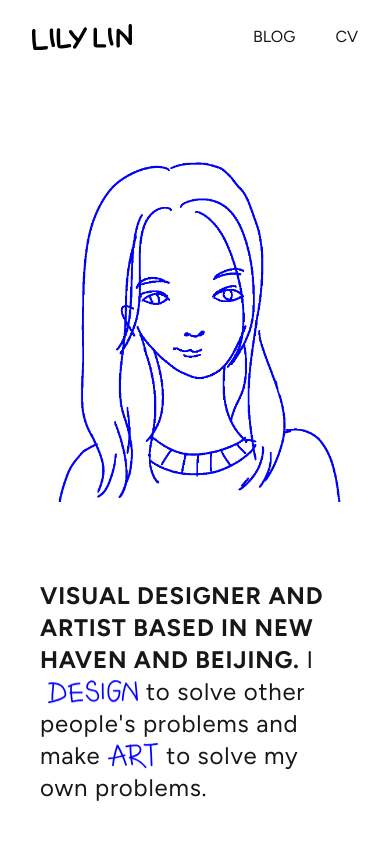
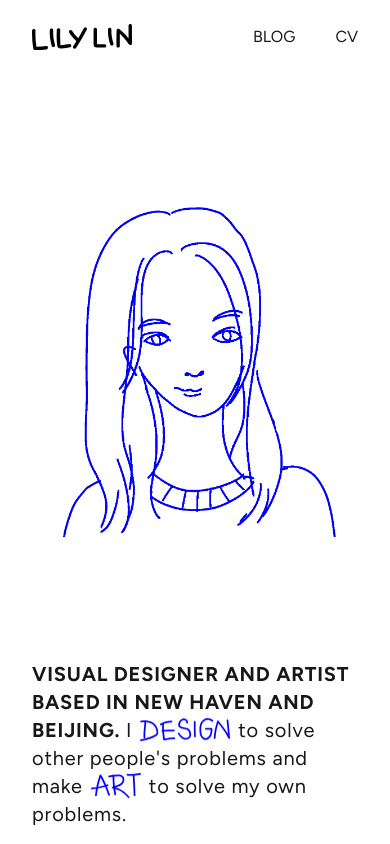
Before and after one commit to lilythebigfish/portfolio-site, a Next.js app: page / in a window 390 px wide. Built offline with nearby package versions, Linux system fonts and the light colour scheme.

Commit message:
fixed spacing issues

```diff
--- a/app/page.tsx
+++ b/app/page.tsx
@@ -92,26 +92,21 @@ export default function Home() {
   return (
     <>
   <Navbar />
-      {/* <MobileBlocker /> */}
   <div className="h-screen overflow-y-auto snap-y snap-mandatory scroll-smooth hide-scrollbar">
+
+    {/* Landing */}
     <div className="h-screen snap-start">
-          <Landing />
+      <Blurb />
     </div>
-        <div className="min-h-screen snap-start">
-          <div id="gallery-section" className="max-h-screen overflow-y-auto hide-scrollbar">
+    {/* Gallery */}
+    <div className="h-screen snap-start overflow-y-auto hide-scrollbar" id="gallery-section">
+      <div className="min-h-screen flex flex-col">
         <Gallery hideSwitcher={hideSwitcher} />
-          </div>
         <Footer />
       </div>
+    </div>
+
   </div>
 </>
   );
 }
-
-function Landing() {
-  return (
-    <div id="blurb-section" className="mx-10 sm:mx-16 md:mx-20">
-      <Blurb />
-    </div>
-  );
-}
--- a/components/Blurb.tsx
+++ b/components/Blurb.tsx
@@ -29,19 +29,26 @@ export default function Blurb() {
   };
 
   return (
-    <div className="flex flex-col justify-between h-screen mt-30 pb-10">
+    <div id="blurb-section" className="flex flex-col justify-between h-screen mt-30 mx-8 sm:mx-10 md:mx-20">
       <div className="flex-grow flex flex-col items-center justify-center mt-20">
         <Image
           src={"/art/Homepage.gif"}
-          width={350}
+          width={400}
           height={300}
           alt="Homepage"
-          className="mx-auto"
+          className="hidden md:flex"
+        />
+        <Image
+          src={"/art/Homepage.gif"}
+          width={300}
+          height={300}
+          alt="Homepage"
+          className="md:hidden"
         />
       </div>
 
-      <div className="-tracking-tighter">
-        <p className="text-2xl md:text-2xl ">
+      <div className="-tracking-tighter pb-4 md:pb-10">
+        <p className="text-xl sm:text-3xl ">
           <strong>
             VISUAL DESIGNER AND ARTIST BASED IN NEW HAVEN AND BEIJING.
           </strong>{" "}
--- a/components/Footer.tsx
+++ b/components/Footer.tsx
@@ -1,9 +1,6 @@
 export default function Footer() {
   return (
-    <footer
-      id="footer"
-      className="border-t text-gray-600 text-sm mx-10 lg:mx-20"
-    >
+    <footer id="footer" className="border-t text-gray-600 text-sm lg:mx-20">
       <div className="flex flex-col w-full sm:flex-row items-center justify-between gap-2 md:gap-4 py-4 md:py-6 ">
         <p className="text-center sm:text-left">
           Copyright &copy; {new Date().getFullYear()} Lily Lin — Built with
--- a/components/Gallery.tsx
+++ b/components/Gallery.tsx
@@ -231,10 +231,9 @@ export default function Gallery({ hideSwitcher }: { hideSwitcher: boolean }) {
 
 
   return (
-    <div className="pb-10 pt-24 ">
-
+    <div className="pb-10 mt-16 md:mt-24 ">
         {/* mobile gallery switcher */}
-        <div className={`md:hidden w-full flex justify-between px-14 py-8 z-50 `}>
+        <div className={`md:hidden w-full flex justify-between px-14 py-6 z-50 `}>
         <button onClick={() => setActiveGallery("art")}>
           <Image
             src="/svgs/art.svg"
@@ -266,7 +265,7 @@ export default function Gallery({ hideSwitcher }: { hideSwitcher: boolean }) {
         </div>
       </div>
 
-      {/* DESKTOP */}
+      {/* DESKTOP switcher */}
       <div
         className={`invisible md:visible fixed bottom-10 w-full flex justify-between px-20 transition-opacity duration-500 ${
           hideSwitcher ? "opacity-0 pointer-events-none" : "opacity-100"
```
Lines whose indentation alone changed are shown as unchanged.
